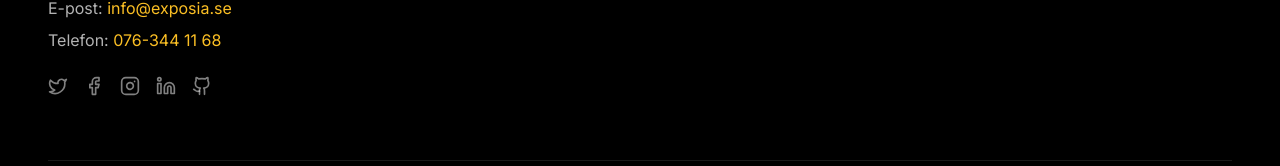
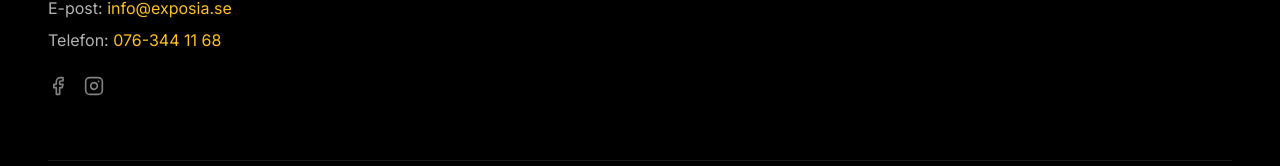
Before and after one commit to alinbarla/exposia, a Next.js app: page /contact in a window 1280 px wide. Shown: the part 1309-1475 px from the top of the page. Built offline with nearby package versions, Linux system fonts and the light colour scheme.

Commit message:
Keep only Facebook and Instagram in footer, link to facebook.com and instagram.com

```diff
--- a/components/footer.tsx
+++ b/components/footer.tsx
@@ -1,6 +1,6 @@
 import Link from "next/link"
 import Image from "next/image"
-import { Twitter, Facebook, Instagram, Linkedin, Github } from "lucide-react"
+import { Facebook, Instagram } from "lucide-react"
 
 export default function ModernFooter() {
   return (
@@ -26,26 +26,14 @@ export default function ModernFooter() {
               <p>Telefon: <a href="tel:0763441168" className="text-amber-400 hover:text-amber-300">076-344 11 68</a></p>
             </div>
             <div className="flex space-x-4">
-              <Link href="#" className="text-white/50 hover:text-white transition-colors">
-                <Twitter className="h-5 w-5" />
-                <span className="sr-only">Twitter</span>
-              </Link>
-              <Link href="#" className="text-white/50 hover:text-white transition-colors">
+              <a href="https://facebook.com" target="_blank" rel="noopener noreferrer" className="text-white/50 hover:text-white transition-colors">
                 <Facebook className="h-5 w-5" />
                 <span className="sr-only">Facebook</span>
-              </Link>
-              <Link href="#" className="text-white/50 hover:text-white transition-colors">
+              </a>
+              <a href="https://instagram.com" target="_blank" rel="noopener noreferrer" className="text-white/50 hover:text-white transition-colors">
                 <Instagram className="h-5 w-5" />
                 <span className="sr-only">Instagram</span>
-              </Link>
-              <Link href="#" className="text-white/50 hover:text-white transition-colors">
-                <Linkedin className="h-5 w-5" />
-                <span className="sr-only">LinkedIn</span>
-              </Link>
-              <Link href="#" className="text-white/50 hover:text-white transition-colors">
-                <Github className="h-5 w-5" />
-                <span className="sr-only">GitHub</span>
-              </Link>
+              </a>
             </div>
           </div>
 
```
